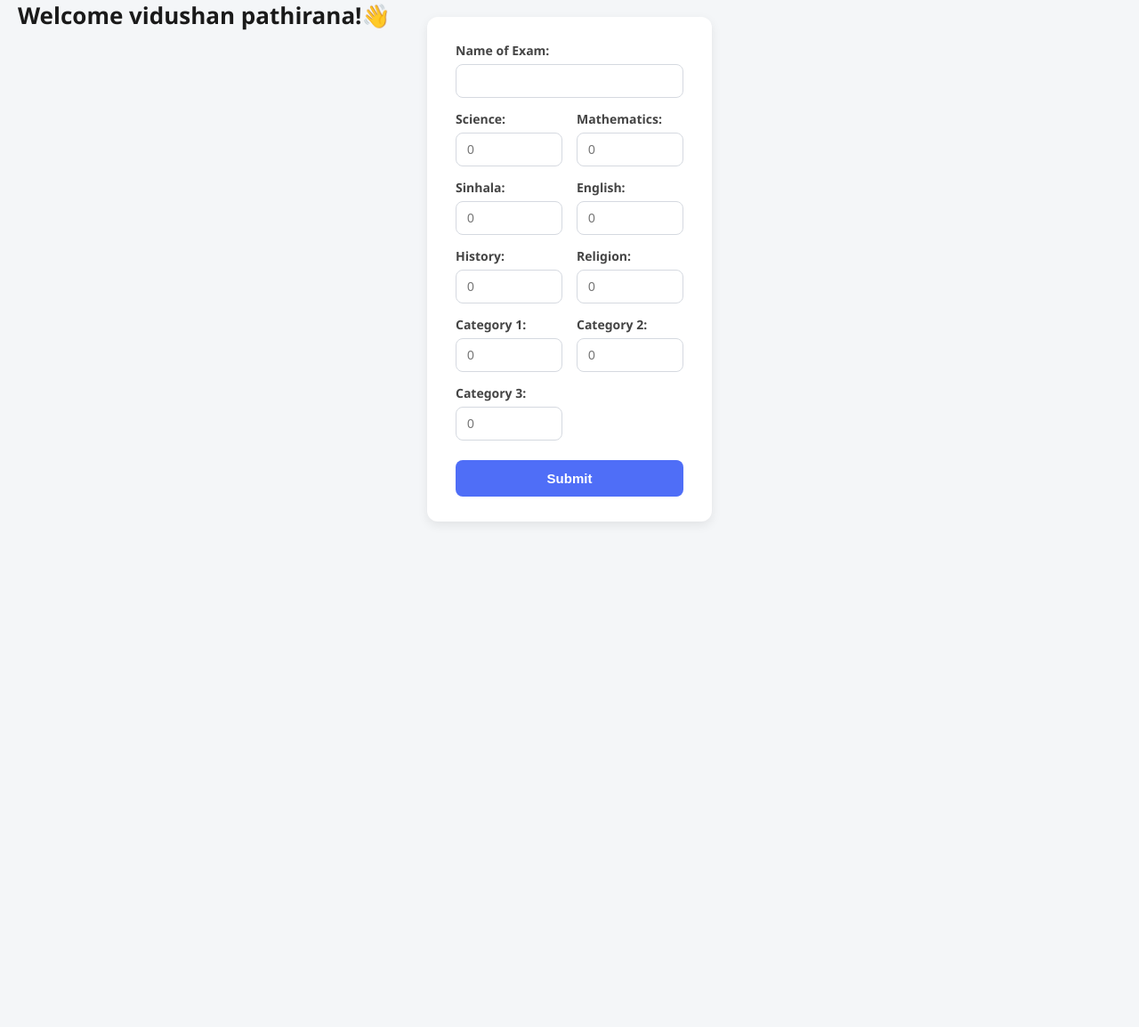
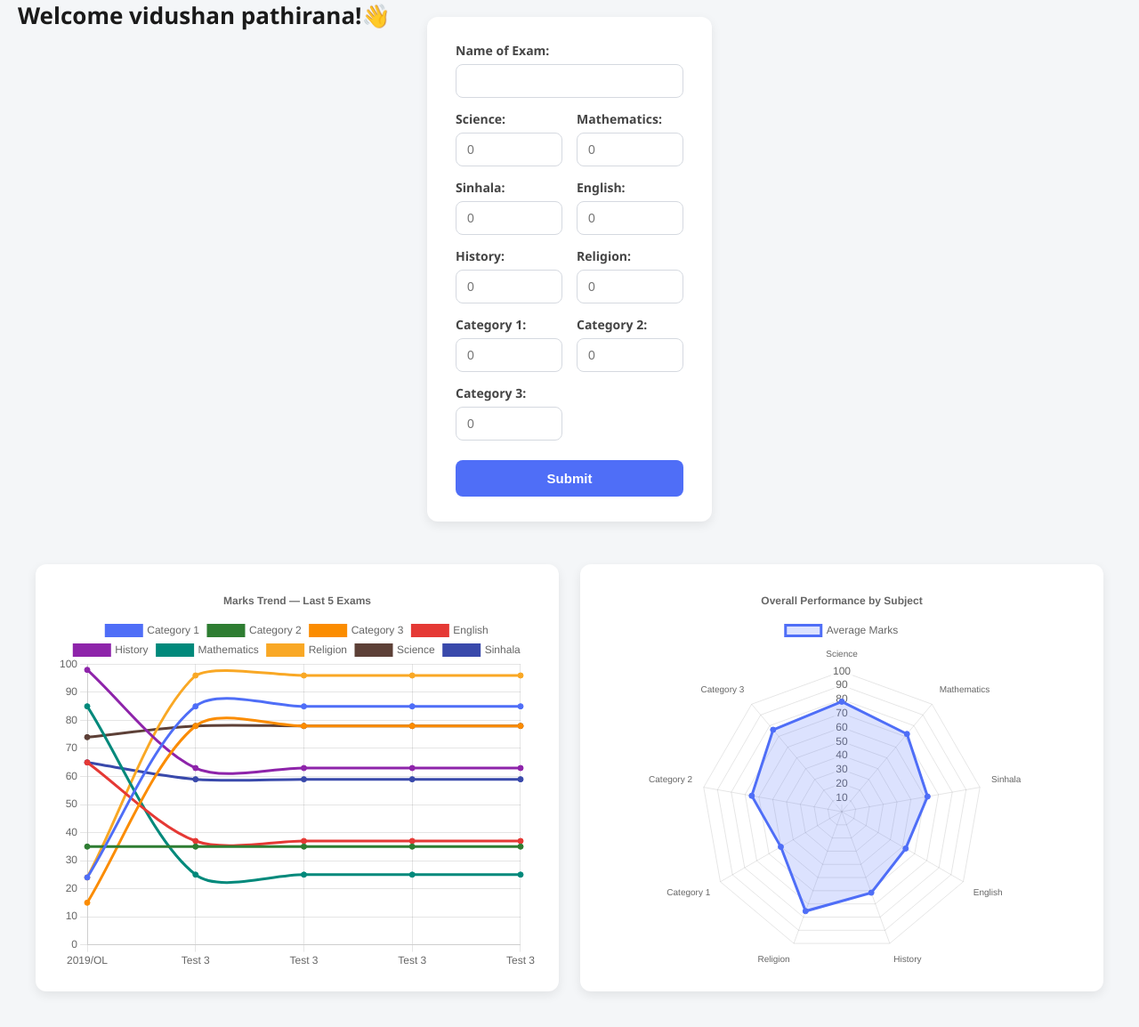
Before and after one commit to vidushan-ds/mark-pulse, a Flask app: page /home in a window 1280 px wide. Shown: the part 21-1175 px from the top of the page at 89% size. Before the commit the page ends 609 px from the top, so only its background shows below. Run offline with Flask 3, Linux system fonts and the light colour scheme; a user stored in the database is signed in.

Commit message:
feat: add radar chart and line chart

```diff
--- a/app.py
+++ b/app.py
@@ -3,6 +3,7 @@ from flask_wtf import FlaskForm
 from wtforms import StringField, SubmitField, PasswordField
 from wtforms.validators import DataRequired, Email, EqualTo, Length
 from models import db, Student, Exam, Marks, Prediction
+from sqlalchemy import func
 
 class SignupForm(FlaskForm):
     name = StringField("Name", validators=[DataRequired()])
@@ -94,8 +95,20 @@ def home():
     student_id = session.get("student_id")
     name = session.get("name")
 
+    subject_names = ["science",
+                    "mathematics",
+                    "sinhala",
+                    "english",
+                    "history",
+                    "religion",
+                    "category_1",
+                    "category_2",
+                    "category_3"]
+
     if request.method == 'POST':
+
         exam_name = request.form.get('exam_name', '')
+
         science = request.form.get('science', type=float)
         mathematics = request.form.get('math', type=float)
         sinhala = request.form.get('sinhala', type=float)
@@ -106,26 +119,29 @@ def home():
         category_2 = request.form.get('category_2', type=float)
         category_3 = request.form.get('category_3', type=float)
 
-        marks = [science, mathematics, sinhala, english, history, religion, category_1, category_2, category_3]
+        marks = [science,
+                mathematics,
+                sinhala,
+                english,
+                history,
+                religion,
+                category_1,
+                category_2,
+                category_3]
+
         grades = grade_calculator(marks)
 
-        exam = Exam(student_id=student_id, exam_name=exam_name)
+        exam = Exam(student_id=student_id,
+                    exam_name=exam_name)
+
         db.session.add(exam)
         db.session.commit()
 
-        subject_names = ["science",
-                        "mathematics",
-                        "sinhala",
-                        "english",
-                        "history",
-                        "religion",
-                        "category_1",
-                        "category_2",
-                        "category_3"]
-
         for subject, score in zip(subject_names, marks):
             if score is not None:
-                db.session.add(Marks(exam_id=exam.id, subject=subject, score=score))
+                db.session.add(Marks(exam_id=exam.id,
+                                     subject=subject,
+                                     score=score))
 
         db.session.commit()
 
@@ -143,7 +159,45 @@ def home():
             "grades" : grades
         }
 
-    return render_template("index.html", result=result, name=name)
+    recent_exams = (
+        Exam.query
+        .filter_by(student_id=student_id)
+        .order_by(Exam.id.desc())
+        .limit(5)
+        .all()
+    )
+
+    recent_exams.reverse()
+
+    line_labels = [exam.exam_name for exam in recent_exams]
+    line_data = {subject: [] for subject in subject_names}
+
+    for exam in recent_exams:
+        marks_by_subject = {m.subject: m.score for m in exam.marks}
+        for subject in subject_names:
+            line_data[subject].append(marks_by_subject.get(subject))
+
+    radar_data = []
+
+    for subject in subject_names:
+        avg_score = (
+            db.session.query(func.avg(Marks.score))
+            .join(Exam)
+            .filter(Exam.student_id == student_id,
+                       Marks.subject == subject
+                       )
+            .scalar()
+        )
+        radar_data.append(round(avg_score, 1) if avg_score is not None else 0)
+
+    chart_data = {
+        "line_labels" : line_labels,
+        "line_data" : line_data,
+        "radar_labels" : subject_names,
+        "radar_data" : radar_data
+    }
+
+    return render_template("index.html", result=result, name=name, chart_data=chart_data)
 
 if __name__ == "__main__":
     app.run(debug=True)
--- a/static/js/chart.js
+++ b/static/js/chart.js
@@ -1,8 +1,7 @@
-const ctx = document.getElementById("marksChart");
-
-new Chart(ctx,{
+// Bar chart - marks from the exam just submitted
+if (result) {
+    new Chart(document.getElementById("marksChart"), {
         type: 'bar',
-
         data: {
             labels: [
                 "Science",
@@ -15,10 +14,8 @@ new Chart(ctx,{
                 "Category 2",
                 "Category 3"
             ],
-
             datasets: [{
-            label : "Marks",
-
+                label: "Marks",
                 data: [
                     result.science,
                     result.mathematics,
@@ -32,5 +29,78 @@ new Chart(ctx,{
                 ]
             }]
         }
+    });
 }
-)
+
+const subjectLabels = {
+    science: "Science",
+    mathematics: "Mathematics",
+    sinhala: "Sinhala",
+    english: "English",
+    history: "History",
+    religion: "Religion",
+    category_1: "Category 1",
+    category_2: "Category 2",
+    category_3: "Category 3"
+};
+
+if (chartData && chartData.line_labels && chartData.line_labels.length > 0) {
+
+    // Line chart - last 5 exams, one line per subject
+    const colors = [
+        "#4f6ef7",
+        "#2e7d32",
+        "#fb8c00",
+        "#e53935",
+        "#8e24aa",
+        "#00897b",
+        "#f9a825",
+        "#5d4037",
+        "#3949ab"
+    ];
+
+    const lineDatasets = Object.keys(chartData.line_data).map((subject, i) => ({
+        label: subjectLabels[subject],
+        data: chartData.line_data[subject],
+        borderColor: colors[i % colors.length],
+        backgroundColor: colors[i % colors.length],
+        fill: false,
+        tension: 0.3,
+        spanGaps: true
+    }));
+
+    new Chart(document.getElementById("lineChart"), {
+        type: 'line',
+        data: {
+            labels: chartData.line_labels,
+            datasets: lineDatasets
+        },
+        options: {
+            responsive: true,
+            maintainAspectRatio: false,
+            plugins: { title: { display: true, text: "Marks Trend — Last 5 Exams" } },
+            scales: { y: { min: 0, max: 100 } }
+        }
+    });
+
+    // Radar chart - average performance per subject, across all exams
+    new Chart(document.getElementById("radarChart"), {
+        type: 'radar',
+        data: {
+            labels: chartData.radar_labels.map(s => subjectLabels[s]),
+            datasets: [{
+                label: "Average Marks",
+                data: chartData.radar_data,
+                backgroundColor: "rgba(79, 110, 247, 0.2)",
+                borderColor: "#4f6ef7",
+                pointBackgroundColor: "#4f6ef7"
+            }]
+        },
+        options: {
+            responsive: true,
+            maintainAspectRatio: false,
+            plugins: { title: { display: true, text: "Overall Performance by Subject" } },
+            scales: { r: { min: 0, max: 100 } }
+        }
+    });
+}
--- a/static/style.css
+++ b/static/style.css
@@ -150,3 +150,29 @@ h1 {
 .form button {
     grid-column: 1 / -1;
 }
+
+.charts-section {
+    display: flex;
+    justify-content: center;
+    align-items: stretch;
+    gap: 24px;
+    flex-wrap: wrap;
+    width: 100%;
+    max-width: 1200px;
+    margin: 24px auto 0;
+}
+
+.chart-card {
+    background: #ffffff;
+    border-radius: 12px;
+    padding: 24px;
+    box-shadow: 0 4px 12px rgba(0, 0, 0, 0.08);
+    flex: 1 1 480px;
+    height: 480px;
+    position: relative;
+}
+
+.chart-card canvas {
+    width: 100% !important;
+    height: 100% !important;
+}
--- a/templates/index.html
+++ b/templates/index.html
@@ -89,17 +89,26 @@
         </div>
     </div>
 
-    <canvas id="marksChart"></canvas>
+    {% endif %}
+
+    {% if chart_data.line_labels %}
+    <div class="charts-section">
+        <div class="chart-card">
+            <canvas id="lineChart"></canvas>
+        </div>
+        <div class="chart-card">
+            <canvas id="radarChart"></canvas>
+        </div>
+    </div>
+    {% endif %}
 
     <script src="https://cdn.jsdelivr.net/npm/chart.js"></script>
 
     <script>
         const result = {{ result | tojson }};
+        const chartData = {{ chart_data | tojson }};
     </script>
-
     <script src="{{ url_for('static', filename='js/chart.js')}}"></script>
-
-    {% endif %}
 
 </body>
 </html>
```
Also changed, not shown: instance/ol_predictor.db. Lines whose indentation alone changed are shown as unchanged.
